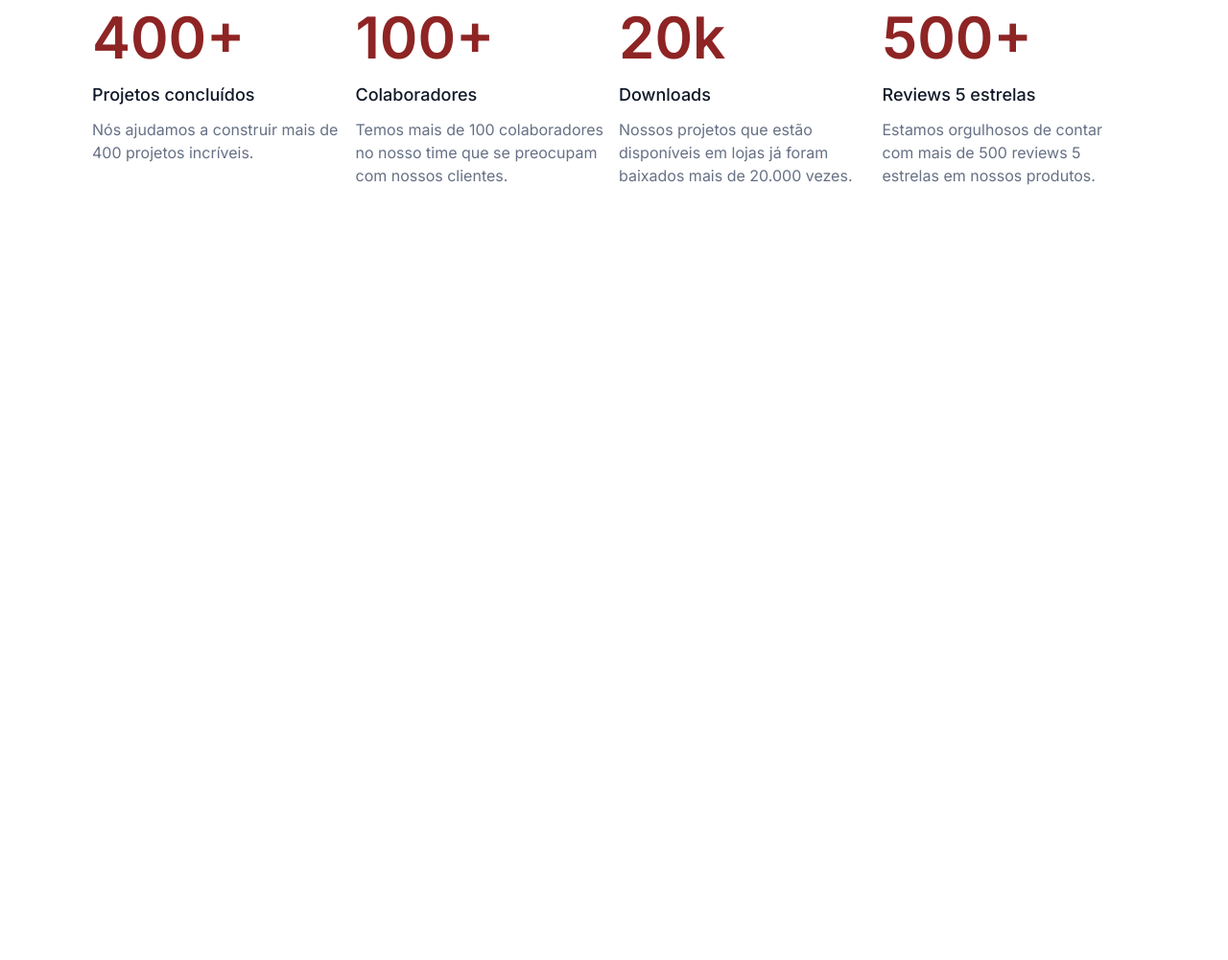
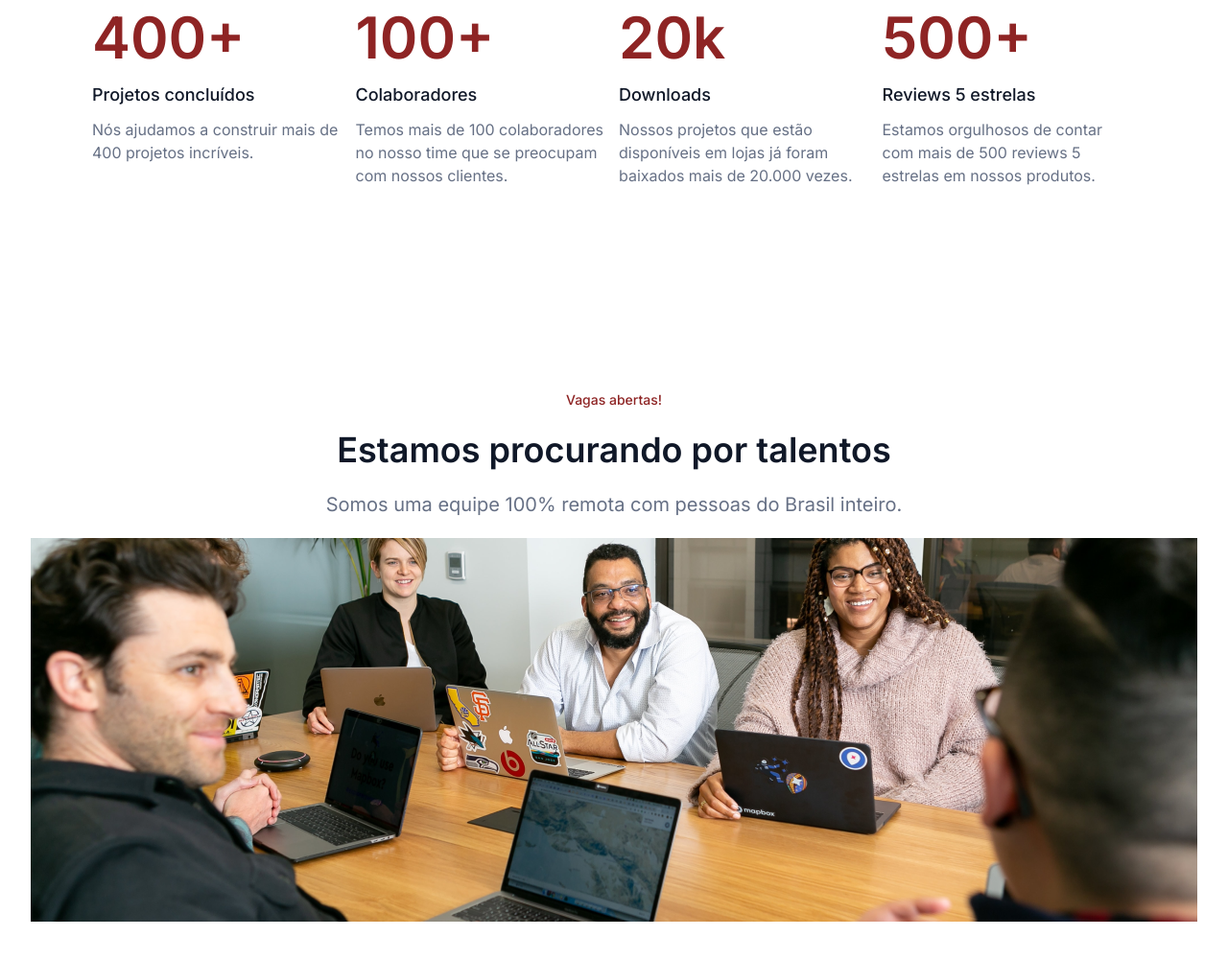
Before and after one commit to k3L0w/7DaysOfCode-HTML-e-CSS, a plain HTML site: page index.html in a window 1280 px wide. Shown: the part 477-1478 px from the top of the page at 96% size. Before the commit the page ends 864 px from the top, so only its background shows below. Drawn offline with Linux system fonts and the light colour scheme.

Commit message:
Implementação da section Vagas Abertas

```diff
--- a/css/style.css
+++ b/css/style.css
@@ -3,6 +3,7 @@
 @import url('footer.css');
 @import url('sobre-nos.css');
 @import url('metricas.css');
+@import url('vagasabertas.css');
 
  :root {
     --font-principal: "Inter", sans-serif;
--- /dev/null
+++ b/css/vagasabertas.css
@@ -0,0 +1,40 @@
+.container__vagasabertas {
+    display: flex;
+    flex-direction: column;
+    align-items: center;
+    padding: 20px;
+}
+
+.vagasabertas__texto-destaque {
+    font-family: var(--font-principal);
+    color: var(--cor-destaque);
+    font-size: 14px;
+    font-weight: 500;
+    line-height: 20px;
+    margin-bottom: 20px;
+}
+
+.vagasabertas__titulo {
+    font-family: var(--font-principal);
+    color: var(--cor-titulos);
+    font-size: 36px;
+    font-weight: 600;
+    line-height: 44px;
+    margin-bottom: 20px;
+}
+
+.vagasabertas__texto {
+    font-family: var(--font-principal);
+    color: var(--cor-texto);
+    font-size: 20px;
+    font-weight: 400;
+    line-height: 30px;
+    margin-bottom: 20px;
+}
+
+.vagasabertas__imagem {
+    width: 100%;
+    max-width: 1216px;
+    height: auto;
+    margin-bottom: 20px;
+}
--- a/index.html
+++ b/index.html
@@ -55,7 +55,13 @@
             <p class="metrica__titulo">Reviews 5 estrelas</p>
             <p class="metrica__paragrafo">Estamos orgulhosos de contar com mais de 500 reviews 5 estrelas em nossos produtos.</p>
         </div>
+    </section>
 
+    <section class="container__vagasabertas">
+        <p class="vagasabertas__texto-destaque">Vagas abertas!</p>
+        <p class="vagasabertas__titulo">Estamos procurando por talentos</p>
+        <p class="vagasabertas__texto">Somos uma equipe 100% remota com pessoas do Brasil inteiro.</p>
+        <img src="./assets/sala-reuniao.png" alt="foto de uma sala de reunião" class="vagasabertas__imagem">
     </section>
 
 </body>
```
Also changed, not shown: assets/sala-reuniao.png (added).
